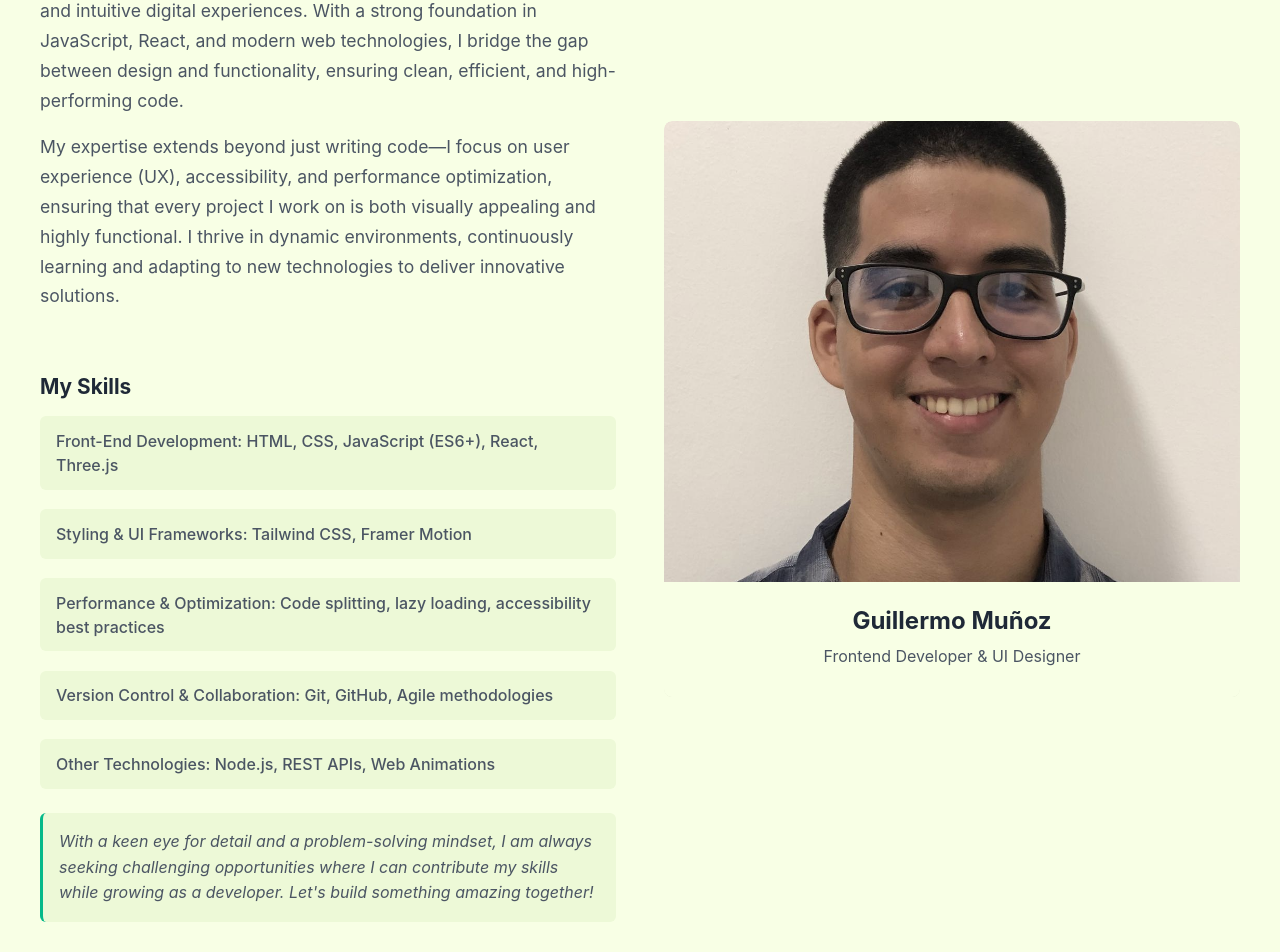
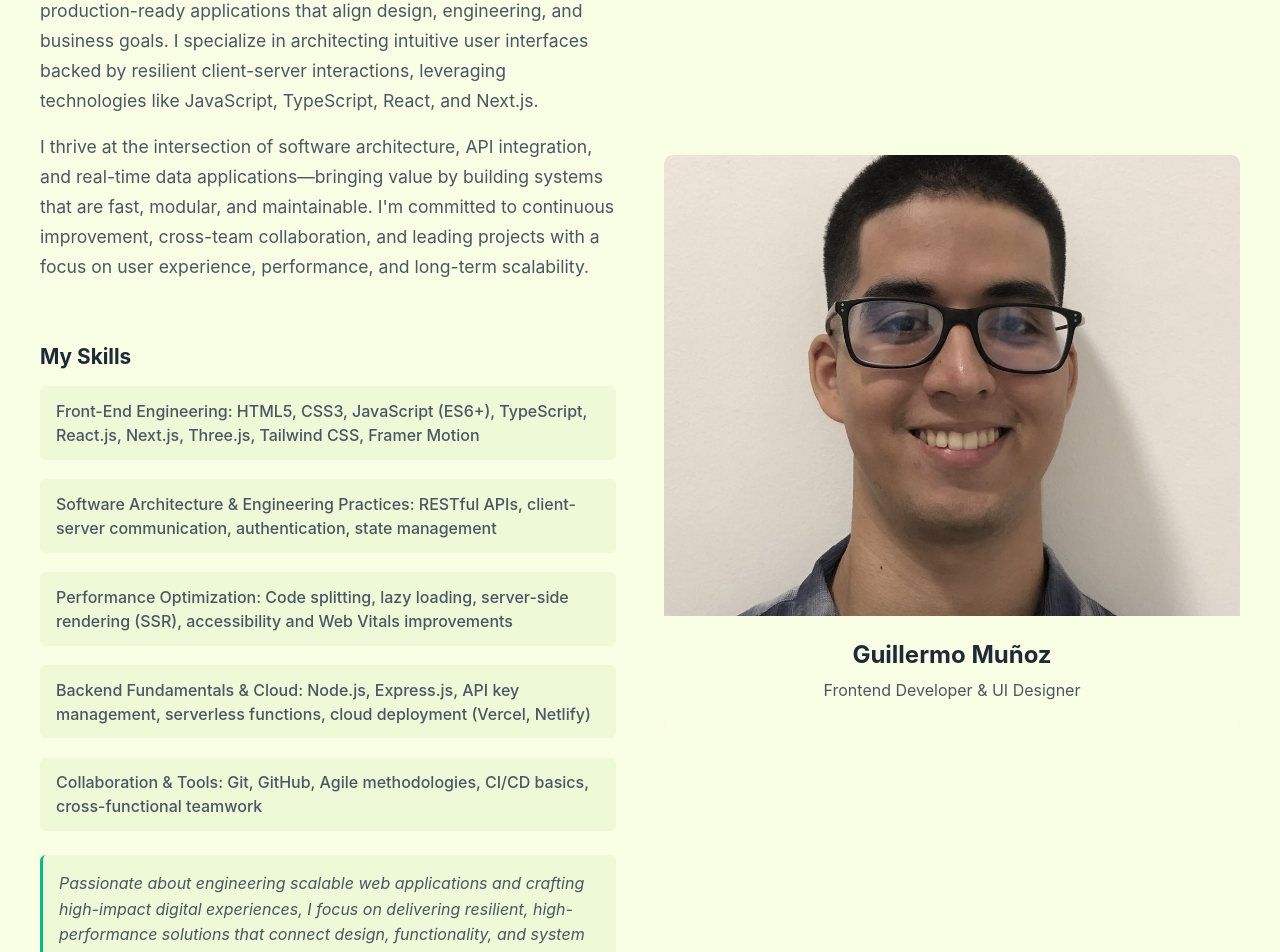
Before and after one commit to Guillo343/personal-portfolio, a React (Vite) app in the folder portfolio/: page / in a window 1280 px wide. Shown: the part 880-1832 px from the top of the page. Built offline with nearby package versions, Linux system fonts and the light colour scheme; no server answers.

Commit message:
Update AboutMe.jsx

```diff
--- a/portfolio/src/components/About/AboutMe.jsx
+++ b/portfolio/src/components/About/AboutMe.jsx
@@ -1,15 +1,25 @@
-import React from 'react';
-import { motion } from 'framer-motion';
-import Guillermo from '../../assets/images/Guillermo.jpg';
-import styles from '../../../Styles/about.module.css';
+import React from "react";
+import { motion } from "framer-motion";
+import Guillermo from "../../assets/images/Guillermo.jpg";
+import styles from "../../../Styles/about.module.css";
 
 const AboutMe = () => {
   const skills = [
-    { name: 'Front-End Development: HTML, CSS, JavaScript (ES6+), React, Three.js' },
-    { name: 'Styling & UI Frameworks: Tailwind CSS, Framer Motion' },
-    { name: 'Performance & Optimization: Code splitting, lazy loading, accessibility best practices' },
-    { name: 'Version Control & Collaboration: Git, GitHub, Agile methodologies' },
-    { name: 'Other Technologies: Node.js, REST APIs, Web Animations' }
+    {
+      name: "Front-End Engineering: HTML5, CSS3, JavaScript (ES6+), TypeScript, React.js, Next.js, Three.js, Tailwind CSS, Framer Motion",
+    },
+    {
+      name: "Software Architecture & Engineering Practices: RESTful APIs, client-server communication, authentication, state management",
+    },
+    {
+      name: "Performance Optimization: Code splitting, lazy loading, server-side rendering (SSR), accessibility and Web Vitals improvements",
+    },
+    {
+      name: "Backend Fundamentals & Cloud: Node.js, Express.js, API key management, serverless functions, cloud deployment (Vercel, Netlify)",
+    },
+    {
+      name: "Collaboration & Tools: Git, GitHub, Agile methodologies, CI/CD basics, cross-functional teamwork",
+    },
   ];
 
   return (
@@ -33,8 +43,22 @@ const AboutMe = () => {
             viewport={{ once: true }}
             transition={{ duration: 0.6, delay: 0.2 }}
           >
-          <p>I'm a passionate Front-End Developer dedicated to crafting engaging and intuitive digital experiences. With a strong foundation in JavaScript, React, and modern web technologies, I bridge the gap between design and functionality, ensuring clean, efficient, and high-performing code.</p>
-          <p>My expertise extends beyond just writing code—I focus on user experience (UX), accessibility, and performance optimization, ensuring that every project I work on is both visually appealing and highly functional. I thrive in dynamic environments, continuously learning and adapting to new technologies to deliver innovative solutions.</p>
+            <p>
+              I'm a Front-End Engineer passionate about delivering scalable,
+              production-ready applications that align design, engineering, and
+              business goals. I specialize in architecting intuitive user
+              interfaces backed by resilient client-server interactions,
+              leveraging technologies like JavaScript, TypeScript, React, and
+              Next.js.
+            </p>
+            <p>
+              I thrive at the intersection of software architecture, API
+              integration, and real-time data applications—bringing value by
+              building systems that are fast, modular, and maintainable. I'm
+              committed to continuous improvement, cross-team collaboration, and
+              leading projects with a focus on user experience, performance, and
+              long-term scalability.
+            </p>
           </motion.div>
 
           <div className={styles.skillsSection}>
@@ -47,7 +71,10 @@ const AboutMe = () => {
               ))}
             </ul>
             <p className={styles.skillsSummary}>
-            With a keen eye for detail and a problem-solving mindset, I am always seeking challenging opportunities where I can contribute my skills while growing as a developer. Let's build something amazing together!
+              Passionate about engineering scalable web applications and
+              crafting high-impact digital experiences, I focus on delivering
+              resilient, high-performance solutions that connect design,
+              functionality, and system architecture.
             </p>
           </div>
         </div>
@@ -60,7 +87,11 @@ const AboutMe = () => {
           transition={{ duration: 0.6, delay: 0.3 }}
         >
           <figure className={styles.profileCard}>
-          <img className={styles.profileImage} src={Guillermo} alt="Guillermo Muñoz - Frontend Developer" />
+            <img
+              className={styles.profileImage}
+              src={Guillermo}
+              alt="Guillermo Muñoz - Frontend Developer"
+            />
             <figcaption className={styles.figcaption}>
               <h3>Guillermo Muñoz</h3>
               <p>Frontend Developer & UI Designer</p>
```
Lines whose indentation alone changed are shown as unchanged.
